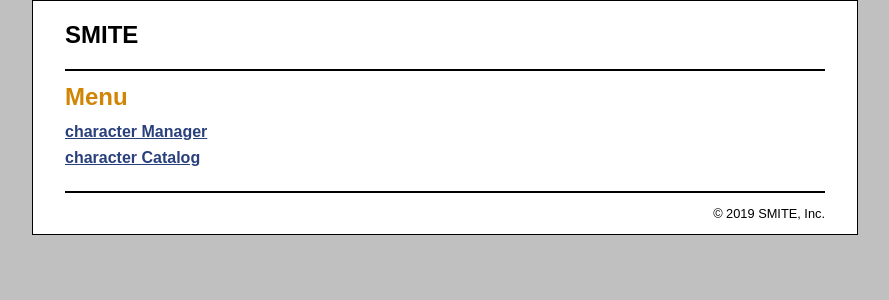
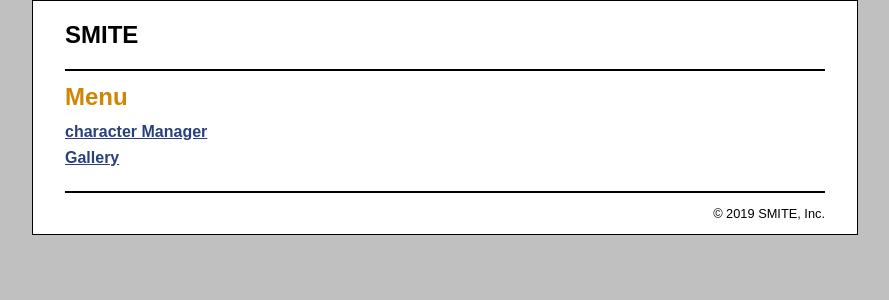
Before and after one commit to ThomasMckeown/mvc, a PHP site: page / in a window 1280 px wide. Shown: the top 300 px of the page, without its empty margins (195-1084 px from the left). Run offline with PHP 8.4, Linux system fonts and the light colour scheme.

Commit message:
deleted the link to the product_catalog folder and added one to a gallery.php page

```diff
--- a/index.php
+++ b/index.php
@@ -7,7 +7,7 @@
             <a href="character_manager">character Manager</a>
         </li>
         <li>
-            <a href="character_catalog">character Catalog</a>
+            <a href="gallery.php">Gallery</a>
         </li>
     </ul>
 </main>
```
